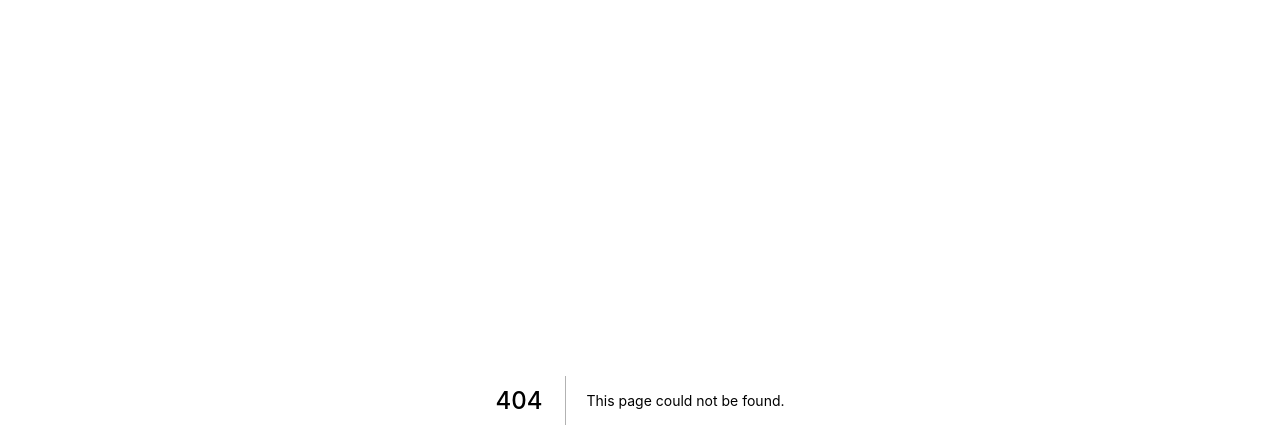
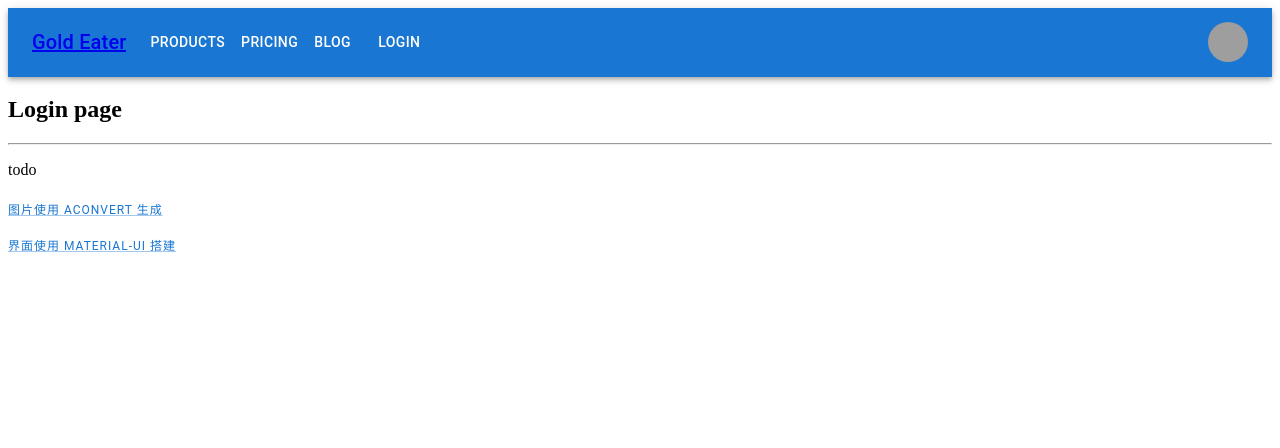
Before and after one commit to Jogiter/gold-eater, a Next.js app: page /login in a window 1280 px wide. Before the commit this address had no page. Shown: the top 448 px of the page. Built offline with nearby package versions, Linux system fonts and the light colour scheme; grey boxes are pictures that could not be loaded.

Commit message:
feat: add login page and fix link navigate

```diff
--- a/components/AppBar.tsx
+++ b/components/AppBar.tsx
@@ -12,7 +12,7 @@ import Button from '@mui/material/Button'
 import Tooltip from '@mui/material/Tooltip'
 import MenuItem from '@mui/material/MenuItem'
 
-const pages = ['Products', 'Pricing', 'Blog']
+const pages = ['Products', 'Pricing', 'Blog', 'Login']
 const settings = ['Profile', 'Account', 'Dashboard', 'Logout']
 const logo = 'Gold Eater'
 
@@ -44,12 +44,12 @@ const ResponsiveAppBar = () => {
           <Typography
             variant="h6"
             noWrap
-            component="div"
+            component="a"
             sx={{ mr: 2, display: { xs: 'none', md: 'flex' } }}
+            href="/"
           >
             {logo}
           </Typography>
-
           <Box sx={{ flexGrow: 1, display: { xs: 'flex', md: 'none' } }}>
             <IconButton
               size="large"
@@ -98,14 +98,14 @@ const ResponsiveAppBar = () => {
             {pages.map((page) => (
               <Button
                 key={page}
-                onClick={handleCloseNavMenu}
+                // onClick={handleCloseNavMenu}
+                href={'/' + page.toLowerCase()}
                 sx={{ my: 2, color: 'white', display: 'block' }}
               >
                 {page}
               </Button>
             ))}
           </Box>
-
           <Box sx={{ flexGrow: 0 }}>
             <Tooltip title="Open settings">
               <IconButton onClick={handleOpenUserMenu} sx={{ p: 0 }}>
--- /dev/null
+++ b/pages/login.tsx
@@ -0,0 +1,11 @@
+import Layout from '~/components/Layout'
+
+export default function Login() {
+  return (
+    <Layout>
+      <h2>Login page</h2>
+      <hr />
+      <p>todo</p>
+    </Layout>
+  )
+}
```
Also changed, not shown: pages/index.tsx (+4 -9 lines).
